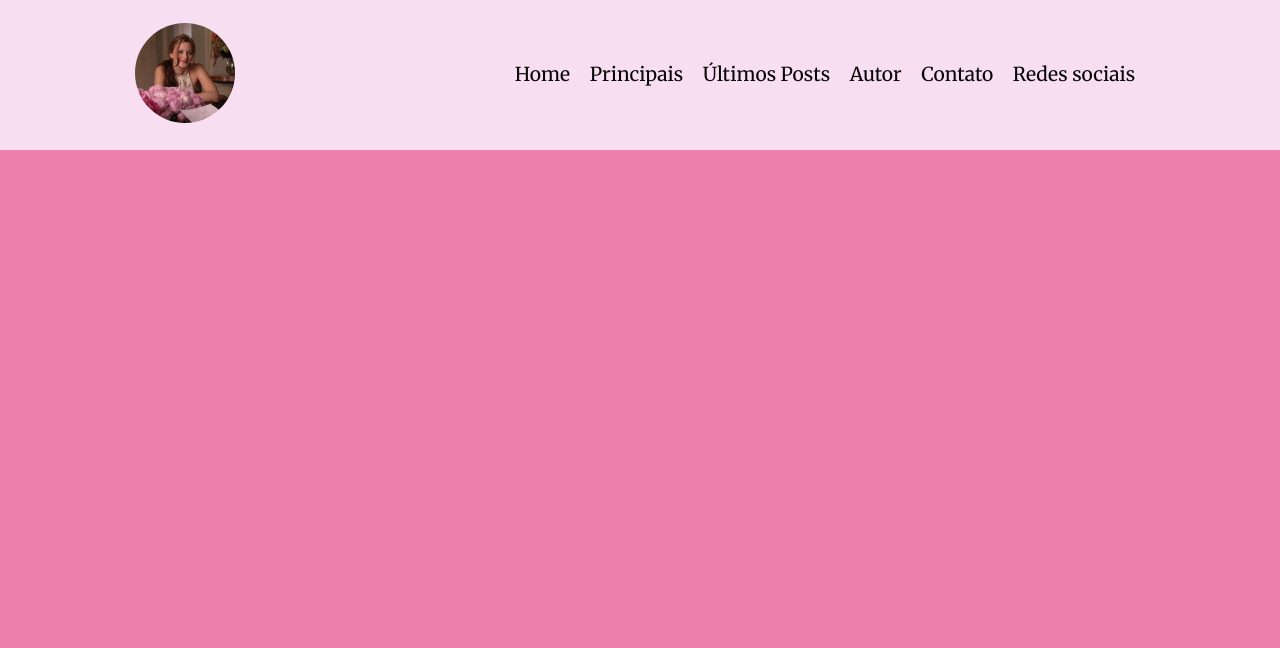
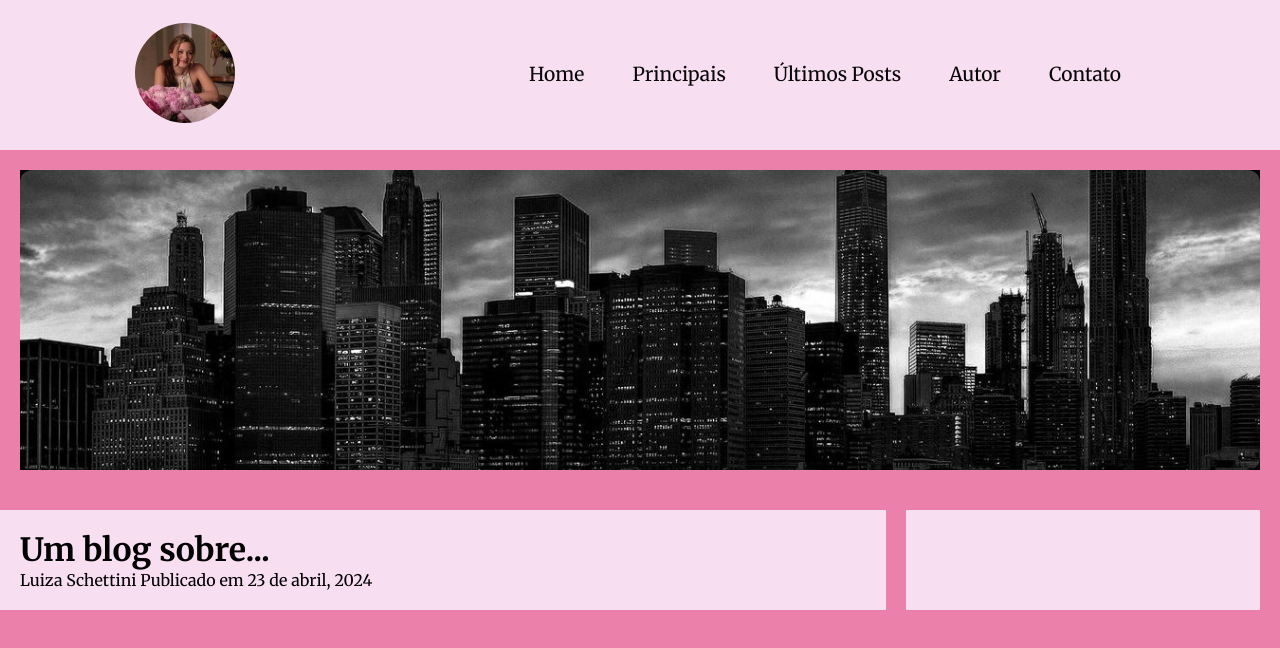
Before and after one commit to luschettini/projetoblog-24.04, a plain HTML site: page index.html in a window 1280 px wide. Drawn offline with Linux system fonts and the light colour scheme; a web font is replaced by a local one.

Commit message:
inicio do estilo ds notícia principal

```diff
--- a/assets/styles/styles.index.css
+++ b/assets/styles/styles.index.css
@@ -43,3 +43,38 @@ header {
     color: rgb(0, 0, 0);
     transform: scale(1.1);
 }
+#carousel {
+    display: flex;
+    justify-content: center;
+    align-items: center;
+    height: 300px;
+    background-color: rgb(0, 0, 0);
+    margin: 20px;
+}
+
+#carousel img {
+    height: 100%;
+    width: 100%;
+    border-radius: 12px;
+    object-fit: cover;
+
+}
+
+#main-new {
+    width: 70%;
+    background-color: rgb(247, 222, 240);
+    margin: 20px auto;
+    padding: 20px;
+}
+
+#aside {
+    width: 28%;
+    background-color: rgb(247, 222, 240);
+    margin: 20px;
+    padding: 20px;
+}
+
+main {
+    display:flex;
+    justify-content: space-around;
+}
--- a/index.html
+++ b/index.html
@@ -1,9 +1,9 @@
 <!DOCTYPE html>
 <html lang="pt-BR">
   <head>
-    <meta charset="UTF-8">
-    <meta name="viewport" content="width=device-width, initial-scale=1.0">
-<link rel="stylesheet" href="assets/styles/styles.index.css">
+    <meta charset="UTF-8" />
+    <meta name="viewport" content="width=device-width, initial-scale=1.0" />
+    <link rel="stylesheet" href="assets/styles/styles.index.css" />
     <title>Blog | HTML BLOG</title>
   </head>
   <body>
@@ -22,8 +22,24 @@
         <a href="#news"> Últimos Posts</a>
         <a href="#autor">Autor</a>
         <a href="#contacts">Contato</a>
-        <a href="#social media">Redes sociais</a>
+
       </div>
     </header>
+
+    <div id="carousel">
+      <img src="assets/images/new.jpg" alt="Imagem de Nova Iorque" />
+    </div>
+
+    <main>
+      <div id="main-new">
+        <h1>Um blog sobre...</h1>
+
+        <div>
+          <span id="author">Luiza Schettini</span>
+          <span id="date">Publicado em 23 de abril, 2024</span>
+        </div>
+      </div>
+      <div id="aside"></div>
+    </main>
   </body>
 </html>
```
Also changed, not shown: assets/images/NYC.jpg (added), assets/images/new.jpg (added), assets/images/serena.jpg (added). Lines whose indentation alone changed are shown as unchanged.
